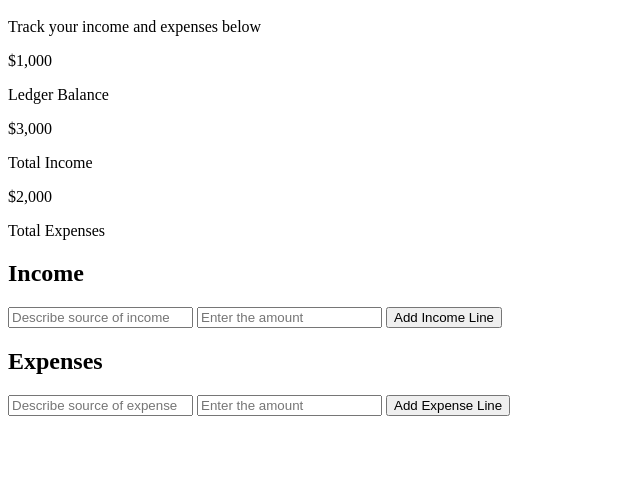
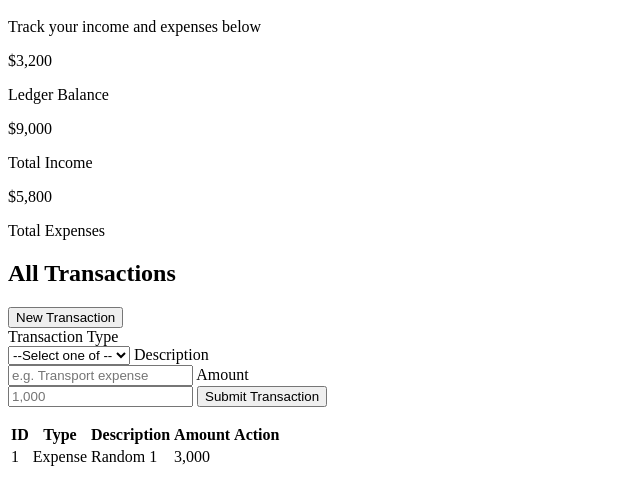
Before and after one commit to cyrilmichino/budget-tracker, a plain HTML site: page index.html in a window 1280 px wide. Shown: the part 48-552 px from the top of the page, without its empty margins (0-640 px from the left). Drawn offline with Linux system fonts and the light colour scheme.

Commit message:
Structure transaction table

```diff
--- a/index.html
+++ b/index.html
@@ -7,40 +7,73 @@
 </head>
 <body>
     <main>
+        <!-- Section with summary numbers: balance, income, expenses -->
         <div class="wrapper">
             <h1>Budget Tracker</h1>
             <p>Track your income and expenses below</p>
         </div>
         <div class="wrapper">
-            <div class="card">
-                <p>$<span id="balance">1,000</span></p>
+            <div class="card flex flex-direction-column">
+                <p>$<span id="balance">1000</span></p>
                 <p>Ledger Balance</p>
             </div>
-            <div class="card">
-                <p>$<span id="total-income">3,000</span></p>
+            <div class="card flex flex-direction-column">
+                <p>$<span id="total-income">3000</span></p>
                 <p>Total Income</p>
             </div>
-            <div class="card">
-                <p>$<span id="total-expenses">2,000</span></p>
+            <div class="card flex flex-direction-column">
+                <p>$<span id="total-expenses">2000</span></p>
                 <p>Total Expenses</p>
             </div>
         </div>
+        <!-- Section with transaction table and add transaction form -->
         <div class="wrapper">
-            <div>
-                <h2>Income</h2>
-                <form action="submit" method="post">
-                    <input type="text" name="income-description" id="income-description" placeholder="Describe source of income">
-                    <input type="number" name="income-amount" id="income-amount" placeholder="Enter the amount">
-                    <button type="submit">Add Income Line</button>
-                </form>
-            </div>
-            <div>
-                <h2>Expenses</h2>
-                <form action="submit" method="post">
-                    <input type="text" name="expense-description" id="expense-description" placeholder="Describe source of expense">
-                    <input type="number" name="income-amount" id="expense-amount" placeholder="Enter the amount">
-                    <button type="submit">Add Expense Line</button>
-                </form>
+            <div class="flex flex-direction-column">
+                <div class="flex">
+                    <h2>All Transactions</h2>
+                    <button>New Transaction</button>
+                </div>
+                <!-- Modal with form for adding transactions -->
+                <div class="modal">
+                    <form action="submit" method="post" class="flex flex-direction-column">
+                        <label for="type">
+                            Transaction Type<br>
+                            <select name="type" id="type" required>
+                                <option value="">--Select one of --</option>
+                                <option value="expense">Expense</option>
+                                <option value="income">Income</option>
+                            </select>
+                        </label>
+                        <label for="description">
+                            Description<br>
+                            <input type="text" name="description" id="description" placeholder="e.g. Transport expense">
+                        </label>
+                        <label for="amount">
+                            Amount<br>
+                            <input type="number" name="amount" id="amount" placeholder="1,000">
+                        </label>
+                        <button type="submit" class="full-width">Submit Transaction</button>
+                    </form>
+                </div>
+                <!-- Table of transactions i.e. expenses and income -->
+                <div>
+                    <table id="transactions">
+                        <tr>
+                            <th>ID</th>
+                            <th>Type</th>
+                            <th>Description</th>
+                            <th>Amount</th>
+                            <th>Action</th>
+                        </tr>
+                        <tr>
+                            <td>1</td>
+                            <td>Expense</td>
+                            <td>Random 1</td>
+                            <td>3,000</td>
+                            <td></td>
+                        </tr>
+                    </table>
+                </div>
             </div>
         </div>
     </main>
--- a/main.js
+++ b/main.js
@@ -1,17 +1,34 @@
-function tally(arr) {
+function tally(arr, type) {
     let total = 0;
     for (let i = 0; i < arr.length; i++){
-        total += arr[i].amount
+        if (type == arr[i].type) {
+            total += arr[i].amount
+        }
     }
     return total
 }
 
+function displayTable() {
 
-let income = [{description: 'Random 1', amount: 24}, {description: 'Random 2', amount: 30}, {description: 'Random 3', amount: 40}]
-let expenses = [{description: 'Expense 1', amount: 14}, {description: 'Expense 2', amount: 24}, {description: 'Expense 3', amount: 24}]
 
-let totalExpenses = tally(expenses)
-let totalIncome = tally(income)
+}
+
+function openModal() {
+
+}
+
+function closeModal() {
+
+}
+
+
+let transactions = [{type: 'income', description: 'Random 1', amount: 2000}, {type: 'income', description: 'Random 2', amount: 3000}, {type: 'income', description: 'Random 3', amount: 4000},
+    {type: 'expense', description: 'Expense 1', amount: 1000}, {type: 'expense', description: 'Expense 2', amount: 2400}, {type: 'expense', description: 'Expense 3', amount: 2400}]
+
+let totalIncome = tally(transactions, 'income')
+let totalExpenses = tally(transactions, 'expense')
 let balance = totalIncome - totalExpenses
 
-console.log(totalIncome, totalExpenses, balance)
+document.getElementById('balance').innerHTML = balance.toLocaleString('en')
+document.getElementById('total-income').innerHTML = totalIncome.toLocaleString('en')
+document.getElementById('total-expenses').innerHTML = totalExpenses.toLocaleString('en')
```
